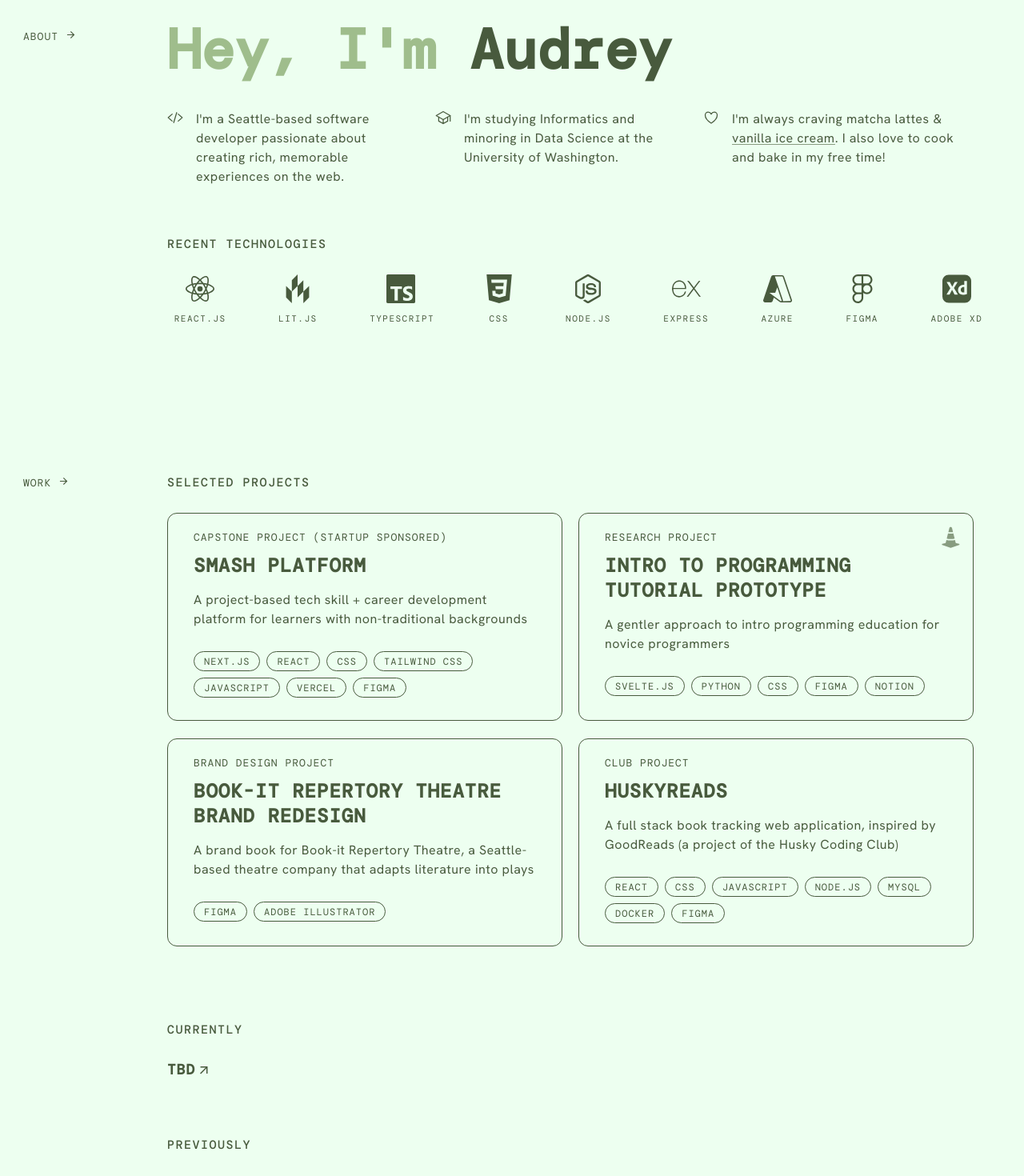
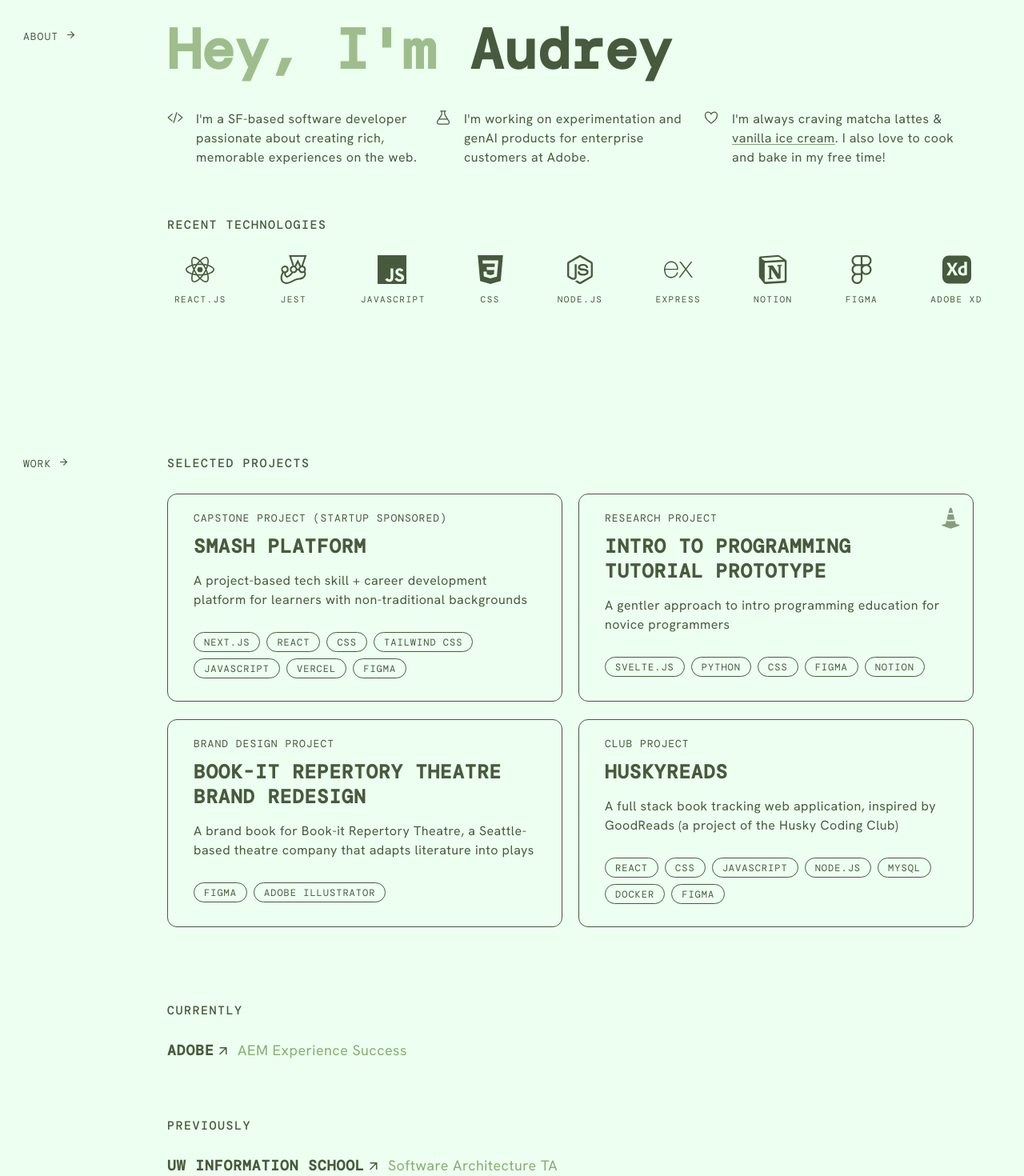
Before and after one commit to audrey-kho/audrey-kho.github.io, a React (Vite) app: page / in a window 1280 px wide. Shown: the part 160-1630 px from the top of the page at 80% size. Built offline with nearby package versions, Linux system fonts and the light colour scheme; a web font is replaced by a local one.

Commit message:
content changes

```diff
--- a/index.html
+++ b/index.html
@@ -12,11 +12,11 @@
     />
     <meta
       property="og:description"
-      content="Audrey is a Seattle-based software engineer who is passionate about developing memorable experiences on the web."
+      content="Audrey is a SF-based software engineer who is passionate about developing memorable experiences on the web."
     />
     <meta
       name="description"
-      content="Audrey is a Seattle-based software engineer who is passionate about developing memorable experiences on the web."
+      content="Audrey is a SF-based software engineer who is passionate about developing memorable experiences on the web."
     />
     <script
       async
--- a/src/components/About.jsx
+++ b/src/components/About.jsx
@@ -8,16 +8,16 @@
   SiCss3,
   SiExpress,
   SiFigma,
-  SiLit,
-  SiMicrosoftazure,
+  SiJavascript,
+  SiJest,
   SiNodedotjs,
+  SiNotion,
   SiReact,
-  SiTypescript,
 } from "react-icons/si";
 import {
   IoCodeSlashOutline,
+  IoFlaskOutline,
   IoHeartOutline,
-  IoSchoolOutline,
 } from "react-icons/io5";
 
 export default function About() {
@@ -29,19 +29,18 @@
           <h1>
             <span>Hey, I'm</span> Audrey
           </h1>
-          <div className="headshot"></div>
           <ul className="details__list">
             <li>
               <IoCodeSlashOutline color="#485A3D" size={20} />
               <p>
-                I'm a Seattle-based software developer passionate about creating rich,
+                I'm a SF-based software developer passionate about creating rich,
                 memorable experiences on the web.
               </p>
             </li>
             <li>
-              <IoSchoolOutline color="#485A3D" size={20} />
+              <IoFlaskOutline color="#485A3D" size={20} />
               <p>
-                I'm studying Informatics and minoring in Data Science at the University of Washington.
+                I'm working on experimentation and genAI products for enterprise customers at Adobe.
               </p>
             </li>
             <li>
@@ -69,15 +68,15 @@
               <h3>React.js</h3>
             </li>
             <li>
-              <SiLit title="Lit.js" style={{ width: "36px", height: "36px" }} />
-              <h3>Lit.js</h3>
+              <SiJest title="Jest" style={{ width: "36px", height: "36px" }} />
+              <h3>Jest</h3>
             </li>
             <li>
-              <SiTypescript
-                title="Typescript"
+              <SiJavascript
+                title="JavaScript"
                 style={{ width: "36px", height: "36px" }}
               />
-              <h3>Typescript</h3>
+              <h3>JavaScript</h3>
             </li>
             <li>
               <SiCss3 title="CSS" style={{ width: "36px", height: "36px" }} />
@@ -98,11 +97,11 @@
               <h3>Express</h3>
             </li>
             <li>
-              <SiMicrosoftazure
-                title="Azure"
+              <SiNotion
+                title="Notion"
                 style={{ width: "36px", height: "36px" }}
               />
-              <h3>Azure</h3>
+              <h3>Notion</h3>
             </li>
             <li>
               <SiFigma
@@ -147,26 +146,6 @@
 
     @media (max-width: 820px) {
       font-size: 56px;
-    }
-
-    @media (min-width: 768px) {
-      &:hover + .headshot {
-        display: block;
-      }
-    }
-  }
-
-  .headshot {
-    display: none;
-
-    @media (min-width: 768px) {
-      position: absolute;
-      top: 0;
-      right: 0;
-      width: 138px;
-      opacity: 0.9;
-      background: url(img/audrey.png) no-repeat 50% 50%;
-      background-size: cover;
     }
   }
 
--- a/src/data/work.json
+++ b/src/data/work.json
@@ -43,9 +43,9 @@
   ],
   "curr_experience": [
     {
-      "name": "TBD",
-      "link": "/",
-      "role": ""
+      "name": "Adobe",
+      "link": "https://www.adobe.com/",
+      "role": "AEM Experience Success"
     }
   ],
   "projects": [
```
